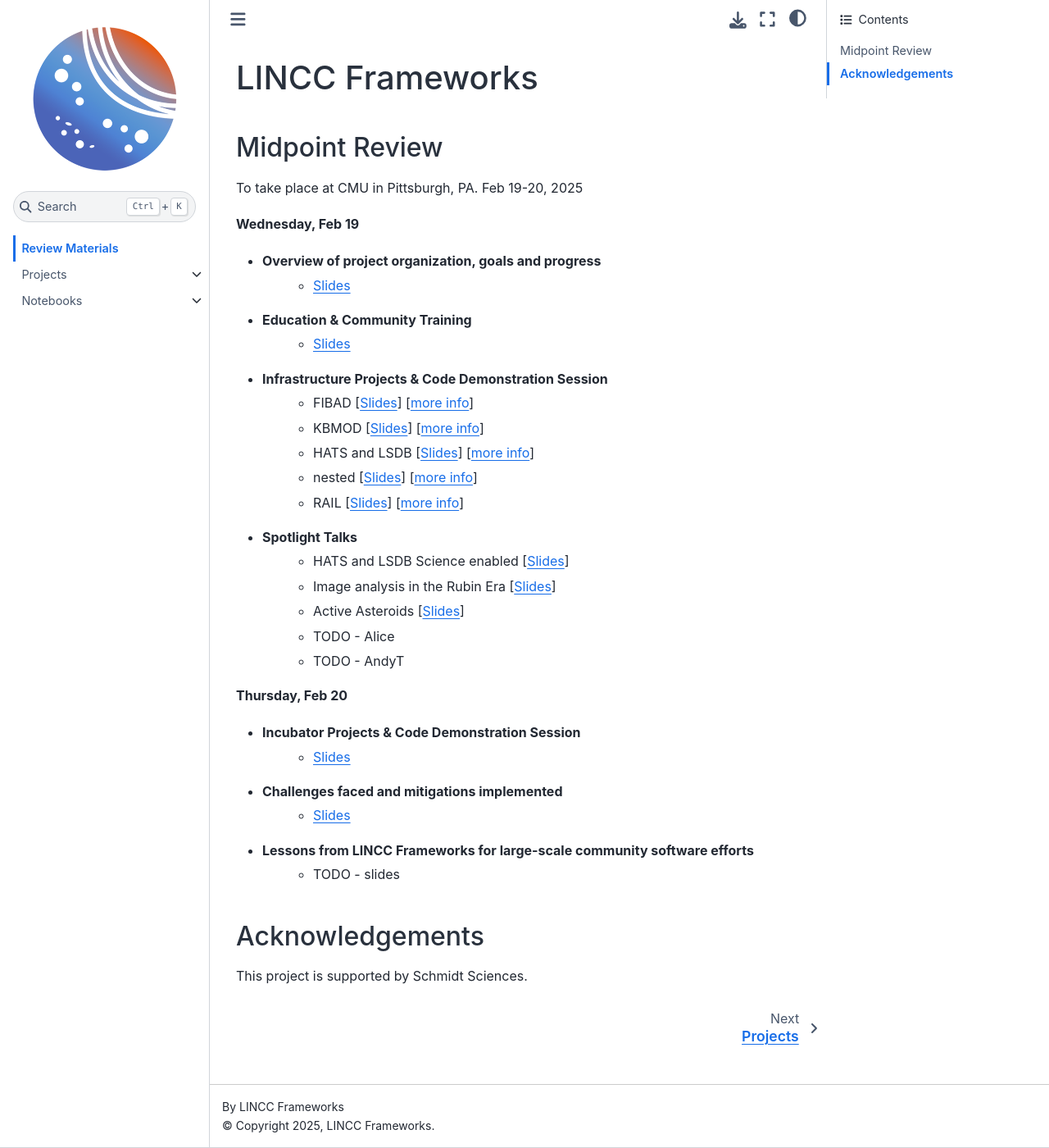
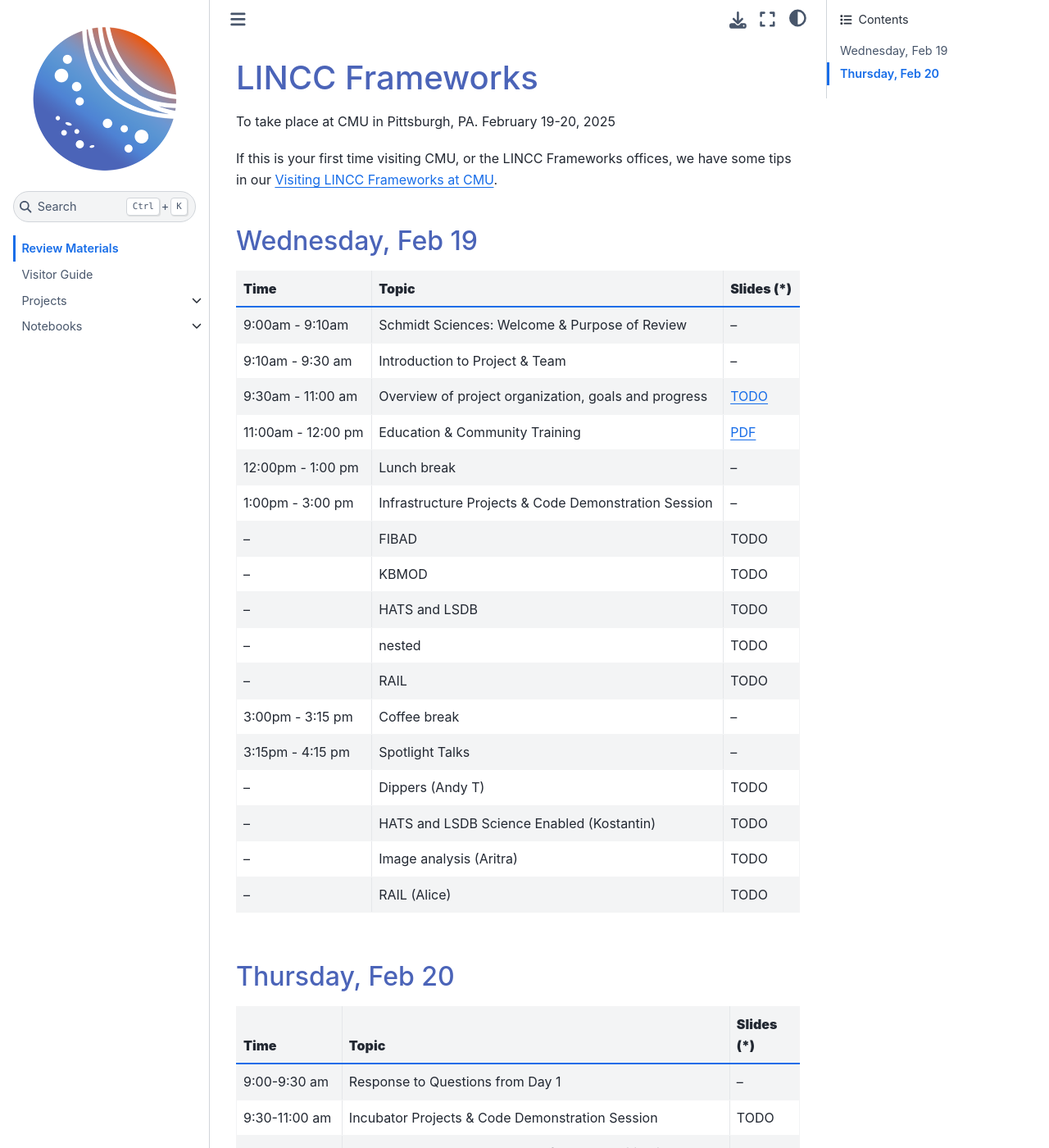
Before and after one commit to lincc-frameworks/midpoint-review, a Sphinx documentation site: the page built from docs/index.rst, in a window 1280 px wide and 1400 px high. Shown: the whole window at 82% size. Built offline with Sphinx 7.4.7 and the Sphinx Book theme 1.1.4, drawn with Linux system fonts in a browser that asks for light colours; pages that are not in the unit, such as notebooks, are missing from menus; some of the changed text lies outside the part shown.

Commit message:
Add visitor guide, make schedule a table.

```diff
--- /dev/null
+++ b/docs/_static/custom.css
@@ -0,0 +1,8 @@
+/* Allow tables to wrap. */
+.wy-table-responsive table td, .wy-table-responsive table th {
+    white-space: inherit;
+}
+
+.bd-article-container h1, .bd-article-container h2 {
+    color:#4b64b8
+}
--- a/docs/conf.py
+++ b/docs/conf.py
@@ -41,3 +41,6 @@
 html_logo = "_static/lincc-fw.png"
 html_title = "LINCC Frameworks"
 html_theme = "sphinx_book_theme"
+html_favicon = "_static/lincc-fw.png"
+html_static_path = ["_static"]
+html_css_files = ["custom.css"]
--- a/docs/index.rst
+++ b/docs/index.rst
@@ -2,47 +2,108 @@
 LINCC Frameworks
 ========================================================================================
 
-Midpoint Review
+To take place at CMU in Pittsburgh, PA. February 19-20, 2025
+
+If this is your first time visiting CMU, or the LINCC Frameworks offices, we have some
+tips in our :doc:`visitor_guide`.
+
+
+Wednesday, Feb 19
 ---------------------------------------------------------------
 
-To take place at CMU in Pittsburgh, PA. Feb 19-20, 2025
+.. list-table::
+   :header-rows: 1
 
-**Wednesday, Feb 19**
+   * - **Time**
+     - **Topic**
+     - **Slides (*)**
+   * - 9:00am - 9:10am
+     - Schmidt Sciences: Welcome & Purpose of Review
+     - --
+   * - 9:10am - 9:30 am
+     - Introduction to Project & Team
+     - --
+   * - 9:30am - 11:00 am
+     - Overview of project organization, goals and progress
+     - `TODO <https://drive.google.com/drive/folders/1bNHxi8qNDNNYMcQhjHKBssYEAb5i93zS>`__
+   * - 11:00am - 12:00 pm
+     - Education & Community Training
+     - `PDF <https://drive.google.com/file/d/1T8v_vXuykA6e4ZTy6r4wVTpd3UGo2dY2/view?usp=drive_link>`__
+   * - 12:00pm - 1:00 pm
+     - Lunch break
+     - --
+   * - 1:00pm - 3:00 pm
+     - Infrastructure Projects & Code Demonstration Session
+     - --
+   * - --
+     - FIBAD
+     - TODO
+   * - --
+     - KBMOD
+     - TODO
+   * - --
+     - HATS and LSDB
+     - TODO
+   * - --
+     - nested
+     - TODO
+   * - --
+     - RAIL
+     - TODO
+   * - 3:00pm - 3:15 pm
+     - Coffee break
+     - --
+   * - 3:15pm - 4:15 pm
+     - Spotlight Talks
+     - --
+   * - --
+     - Dippers (Andy T)
+     - TODO
+   * - --
+     - HATS and LSDB Science Enabled (Kostantin)
+     - TODO
+   * - --
+     - Image analysis (Aritra)
+     - TODO
+   * - --
+     - RAIL (Alice)
+     - TODO
 
-* Overview of project organization, goals and progress
-   * `Slides <https://docs.google.com/presentation/d/10AaOSwOJJiha8QYVJaaq2vbXS3QFn0b-FnX_K-IZYo0/>`__
-* Education & Community Training
-   * `Slides <https://docs.google.com/presentation/d/1ub8yQ8lnm8q_56EnXnO3CbKWCAqHT2citavlQ2pOGHs/>`__
-* Infrastructure Projects & Code Demonstration Session
-   * FIBAD [`Slides <https://docs.google.com/presentation/d/1PWEYarZAhKLE8AKfij944yKjbsr33dw8HoYlGaLwEEM/>`__] [:doc:`more info <projects/fibad>`]
-   * KBMOD [`Slides <https://docs.google.com/presentation/d/1QqCwEPe46NW-mtRl1I9kFjrzpbxjRzGtUWbueWpq3TE/>`__] [:doc:`more info <projects/kbmod>`]
-   * HATS and LSDB [`Slides <https://docs.google.com/presentation/d/1l0f3MMwpsQUn4JFcAKxlYRQ5eVZrlKJKtWheTq-lRXU/>`__] [:doc:`more info <projects/lsdb>`]
-   * nested [`Slides <https://docs.google.com/presentation/d/1kmTT2Prg4csSsq_HjkzYH8Vb_y4wTWSXeZR-ESu33Ug/>`__] [:doc:`more info <projects/nested>`]
-   * RAIL [`Slides <https://docs.google.com/presentation/d/1JjqiX7lsea2o-VDRlAqa2k3sSojh1m_9yTBX8KjIorg/>`__] [:doc:`more info <projects/rail>`]
-* Spotlight Talks
-   * HATS and LSDB Science enabled [`Slides <https://docs.google.com/presentation/d/1wDmPcKbBmRWlg8i62hedNVQTyT3lUKqtB_z_rbRaY4U/>`__]
-   * Image analysis in the Rubin Era [`Slides <https://docs.google.com/presentation/d/1hgWORr7_R5pS9Kz9mt7QFRLFpu3laABznRIOwXxLjG8/>`__]
-   * Active Asteroids [`Slides <https://docs.google.com/presentation/d/1PS5IKnDIUpzuAKh5c9DvxCuwvc9oS1wSOjpFRl4VjOw/>`__]
-   * TODO - Alice
-   * TODO - AndyT
-
-**Thursday, Feb 20**
-
-* Incubator Projects & Code Demonstration Session
-   * `Slides <https://docs.google.com/presentation/d/1nnaZZ34H8AJRRMm16tjYrkRZr-8NHlrjBKJmMMujlJ0/>`__
-* Challenges faced and mitigations implemented
-   * `Slides <https://docs.google.com/presentation/d/1iHExlF2LDKp_cd6HnHeE7f6pUr8FzdTvo6OfX2_Bi5Q/>`__
-* Lessons from LINCC Frameworks for large-scale community software efforts
-   * TODO - slides
-
-Acknowledgements
+Thursday, Feb 20
 ---------------------------------------------------------------
 
-This project is supported by Schmidt Sciences.
+.. list-table::
+   :header-rows: 1
+
+   * - **Time**
+     - **Topic**
+     - **Slides (*)**
+   * - 9:00-9:30 am
+     - Response to Questions from Day 1
+     - --
+   * - 9:30-11:00 am
+     - Incubator Projects & Code Demonstration Session
+     - TODO
+   * - 11:00-12:00pm
+     - LINCC Frameworks: Challenges faced and mitigations implemented
+     - TODO
+   * - 12:00-1:30 pm
+     - Lunch break + Group Photo
+     - --
+   * - 1:30 pm-2:30 pm
+     - Lessons from LINCC Frameworks for large-scale community software efforts
+     - TODO
+   * - 2:30-3:30pm
+     - Overflow Time / Coffee & Informal Discussions
+     - --
+
+**(*)** Slide PDFs will be made available to the review committee, via this
+`shared drive folder <https://drive.google.com/drive/folders/1bNHxi8qNDNNYMcQhjHKBssYEAb5i93zS>`__
 
 .. toctree::
    :hidden:
 
    Review Materials <self>
+   Visitor Guide <visitor_guide>
    Projects <projects/index>
    Notebooks <notebooks/index>
```
Also changed, not shown: docs/visitor_guide.rst (added, +114 -0 lines), docs/_static/pogoh_station.png (added), docs/_static/wayfinding.png (added).
